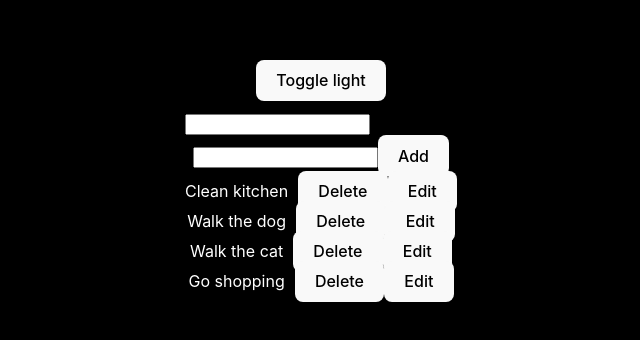
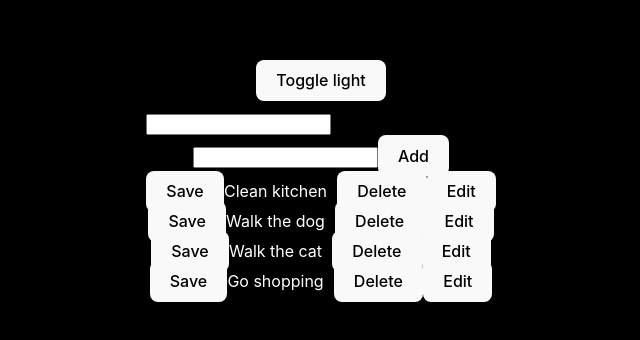
Before and after one commit to Kuciuks/react-todo-list, a React (Vite) app: page / in a window 1280 px wide. Shown: the part 222-562 px from the top of the page, without its empty margins (319-959 px from the left). Built offline with nearby package versions, Linux system fonts and the light colour scheme.

Commit message:
adding done todo functionality (not fully done)

```diff
--- a/src/Components/TodoComponent.jsx
+++ b/src/Components/TodoComponent.jsx
@@ -44,6 +44,10 @@ const reducer = (state, {type, payload}) =>{
                     }
                 })
             }
+            case 'done':
+                return(
+                    <img src="../assets/checked.png"></img>
+                )
     }
 }
 
@@ -96,6 +100,16 @@ export default function TodoComponent({searchText}){
         })
     }
 
+    const handleDone = (id) => {
+        dispatch({
+            type: 'done',
+            payload: {
+                id: id
+            }
+        })
+    }
+
+
     return(
         <div className="todo-container">
 
@@ -115,6 +129,7 @@ export default function TodoComponent({searchText}){
                         </>
                     ) : (
                         <>
+                            <button onClick={() => handleDone(todo.id)}>Save</button>
                             <span>{todo.task}</span>
                             <button onClick={() => handleDelete(todo.id)}>Delete</button>
                             <button onClick={() => handleEdit(todo.id)}>Edit</button>
@@ -127,6 +142,7 @@ export default function TodoComponent({searchText}){
         </div>
     )
 }
+let toggleDone = false //finisih adding img,btn(or anything else but best btn prolly) toggling capabilities
 
 const InitialList = [
     {id:1, task:'Clean kitchen'},
```
Also changed, not shown: src/assets/checked.png (added).
